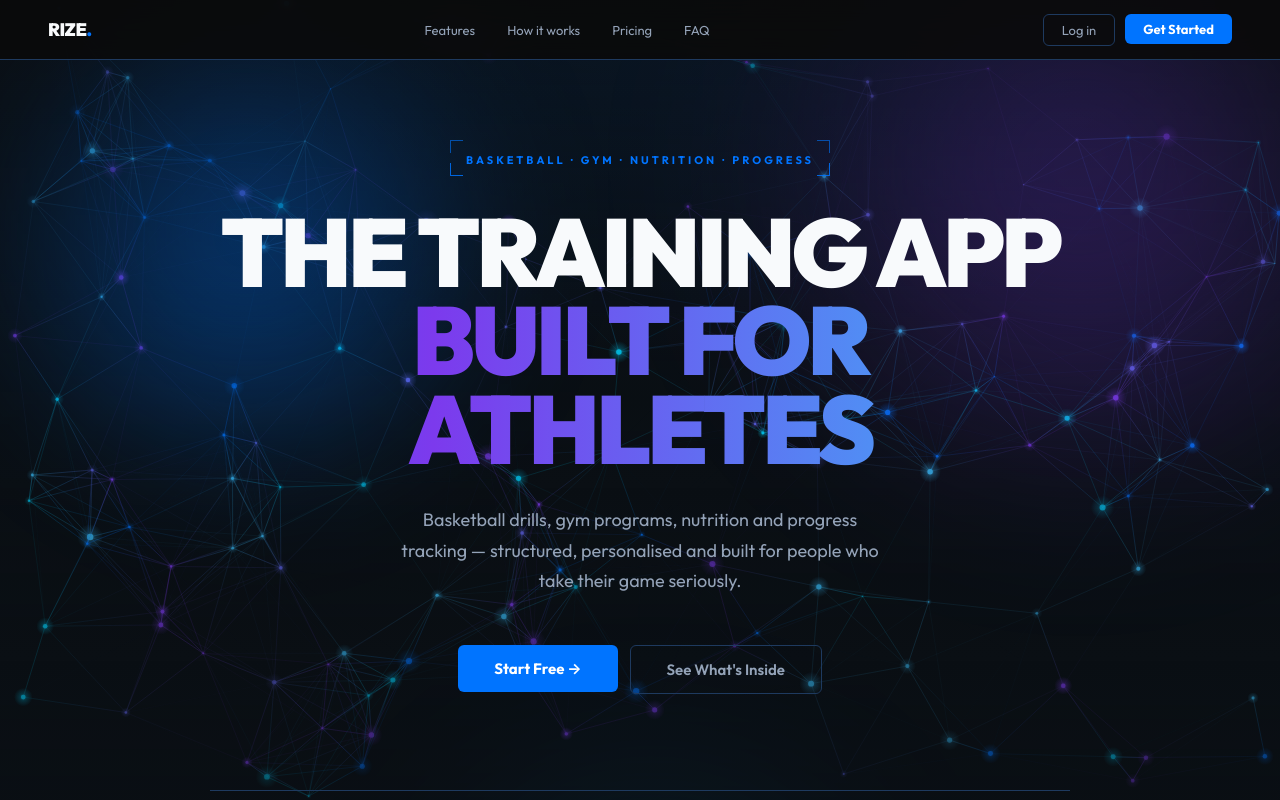
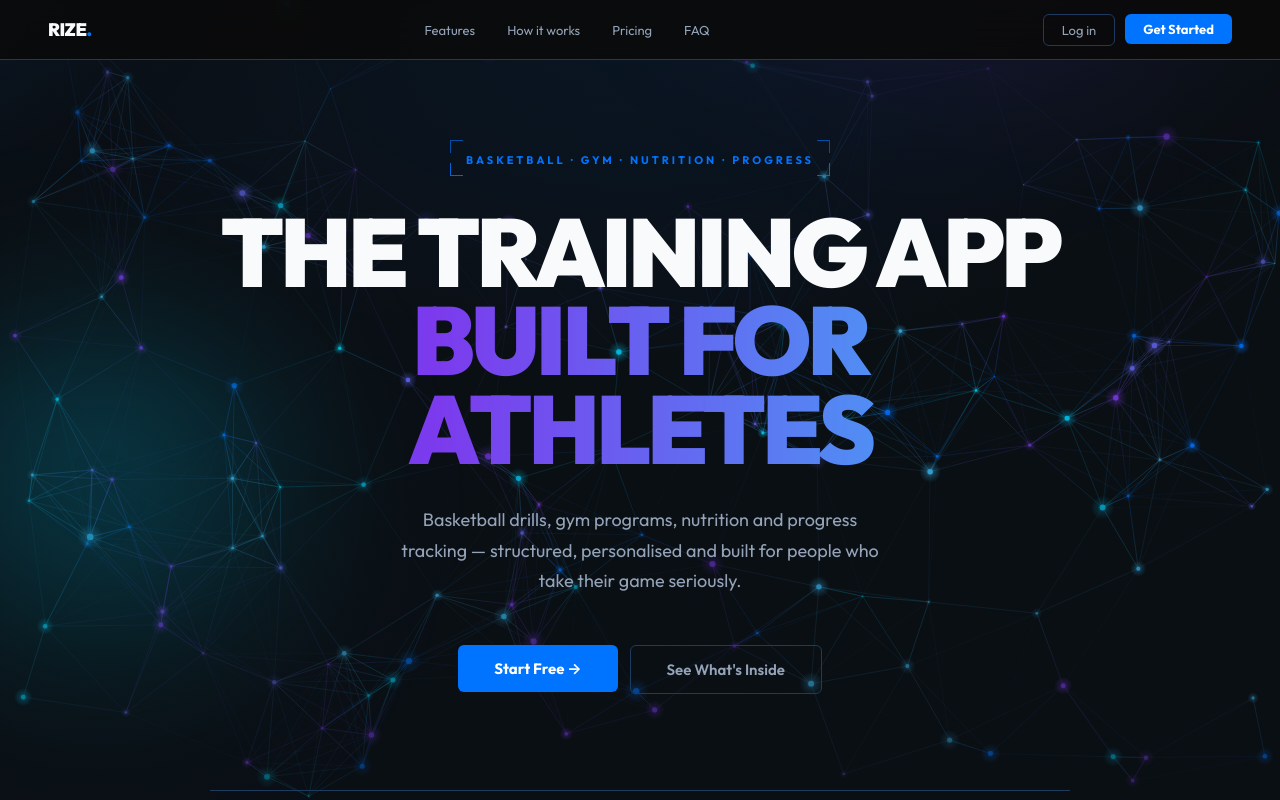
Before and after one commit to DinnyApostolou/rize, a Next.js app: page / in a window 1280 px wide. Shown: the top 800 px of the page. Built offline with nearby package versions, Linux system fonts and the light colour scheme.

Commit message:
Orbs follow cursor with smooth lerp — interactive blue, purple, cyan blobs

```diff
--- a/src/app/page.tsx
+++ b/src/app/page.tsx
@@ -1,5 +1,5 @@
 "use client";
-import { useState, useEffect, useRef } from "react";
+import React, { useState, useEffect, useRef } from "react";
 import Link from "next/link";
 import ParticleBackground from "@/components/ParticleBackground";
 
@@ -19,6 +19,52 @@ function useCountUp(target: number, duration = 1500, start = false) {
     return () => clearInterval(timer);
   }, [start, target, duration]);
   return count;
+}
+
+function OrbLayer() {
+  const orb1Ref = useRef<HTMLDivElement>(null);
+  const orb2Ref = useRef<HTMLDivElement>(null);
+  const orb3Ref = useRef<HTMLDivElement>(null);
+  const mouse = useRef({ x: 0, y: 0 });
+  const pos = useRef({ x1: -100, y1: -150, x2: 600, y2: -200, x3: 400, y3: 400 });
+
+  useEffect(() => {
+    const onMove = (e: MouseEvent) => { mouse.current = { x: e.clientX, y: e.clientY }; };
+    window.addEventListener("mousemove", onMove);
+    let raf: number;
+    const animate = () => {
+      const mx = mouse.current.x;
+      const my = mouse.current.y;
+      const lerp = 0.04;
+      pos.current.x1 += (mx * 0.3 - 150 - pos.current.x1) * lerp;
+      pos.current.y1 += (my * 0.2 - 200 - pos.current.y1) * lerp;
+      pos.current.x2 += (window.innerWidth - mx * 0.4 - 300 - pos.current.x2) * lerp;
+      pos.current.y2 += (my * 0.15 - 250 - pos.current.y2) * lerp;
+      pos.current.x3 += (mx * 0.25 + 100 - pos.current.x3) * (lerp * 0.7);
+      pos.current.y3 += (window.innerHeight * 0.6 + my * 0.1 - pos.current.y3) * (lerp * 0.7);
+      if (orb1Ref.current) { orb1Ref.current.style.left = pos.current.x1 + "px"; orb1Ref.current.style.top = pos.current.y1 + "px"; }
+      if (orb2Ref.current) { orb2Ref.current.style.left = pos.current.x2 + "px"; orb2Ref.current.style.top = pos.current.y2 + "px"; }
+      if (orb3Ref.current) { orb3Ref.current.style.left = pos.current.x3 + "px"; orb3Ref.current.style.top = pos.current.y3 + "px"; }
+      raf = requestAnimationFrame(animate);
+    };
+    animate();
+    return () => { window.removeEventListener("mousemove", onMove); cancelAnimationFrame(raf); };
+  }, []);
+
+  const orbStyle = (color: string, size: number, blur: number): React.CSSProperties => ({
+    position: "absolute", width: size, height: size, borderRadius: "50%",
+    background: `radial-gradient(circle, ${color} 0%, transparent 70%)`,
+    filter: `blur(${blur}px)`, pointerEvents: "none", transform: "translate(-50%, -50%)",
+    transition: "none",
+  });
+
+  return (
+    <div style={{ position: "absolute", inset: 0, zIndex: 0, overflow: "hidden", pointerEvents: "none" }}>
+      <div ref={orb1Ref} style={orbStyle("rgba(0,116,255,0.6)", 700, 60)} />
+      <div ref={orb2Ref} style={orbStyle("rgba(124,58,237,0.5)", 800, 70)} />
+      <div ref={orb3Ref} style={orbStyle("rgba(0,212,255,0.35)", 500, 80)} />
+    </div>
+  );
 }
 
 export default function Home() {
@@ -191,33 +237,8 @@ export default function Home() {
       }}>
         {/* Interactive particle background */}
         <ParticleBackground />
-        {/* Animated glowing orbs — visible on mobile, layered under video on desktop */}
-        <div className="hero-mobile-bg" style={{ position: "absolute", inset: 0, zIndex: 0, overflow: "hidden", pointerEvents: "none" }}>
-          {/* Orb 1 — electric blue, top left */}
-          <div style={{
-            position: "absolute", top: "-10%", left: "-5%",
-            width: "600px", height: "600px", borderRadius: "50%",
-            background: "radial-gradient(circle, rgba(0,116,255,0.55) 0%, rgba(0,116,255,0.15) 50%, transparent 70%)",
-            filter: "blur(60px)",
-            animation: "orbFloat1 12s ease-in-out infinite",
-          }} />
-          {/* Orb 2 — purple, top right */}
-          <div style={{
-            position: "absolute", top: "-15%", right: "-10%",
-            width: "700px", height: "700px", borderRadius: "50%",
-            background: "radial-gradient(circle, rgba(124,58,237,0.45) 0%, rgba(124,58,237,0.12) 50%, transparent 70%)",
-            filter: "blur(70px)",
-            animation: "orbFloat2 15s ease-in-out infinite",
-          }} />
-          {/* Orb 3 — cyan, bottom center */}
-          <div style={{
-            position: "absolute", bottom: "-20%", left: "30%",
-            width: "500px", height: "500px", borderRadius: "50%",
-            background: "radial-gradient(circle, rgba(0,212,255,0.3) 0%, rgba(0,116,255,0.08) 50%, transparent 70%)",
-            filter: "blur(80px)",
-            animation: "orbFloat3 18s ease-in-out infinite",
-          }} />
-        </div>
+        {/* Animated glowing orbs — follow cursor */}
+        <OrbLayer />
         {/* Overlay */}
         <div style={{
           position: "absolute", inset: 0, zIndex: 1, pointerEvents: "none",
```
